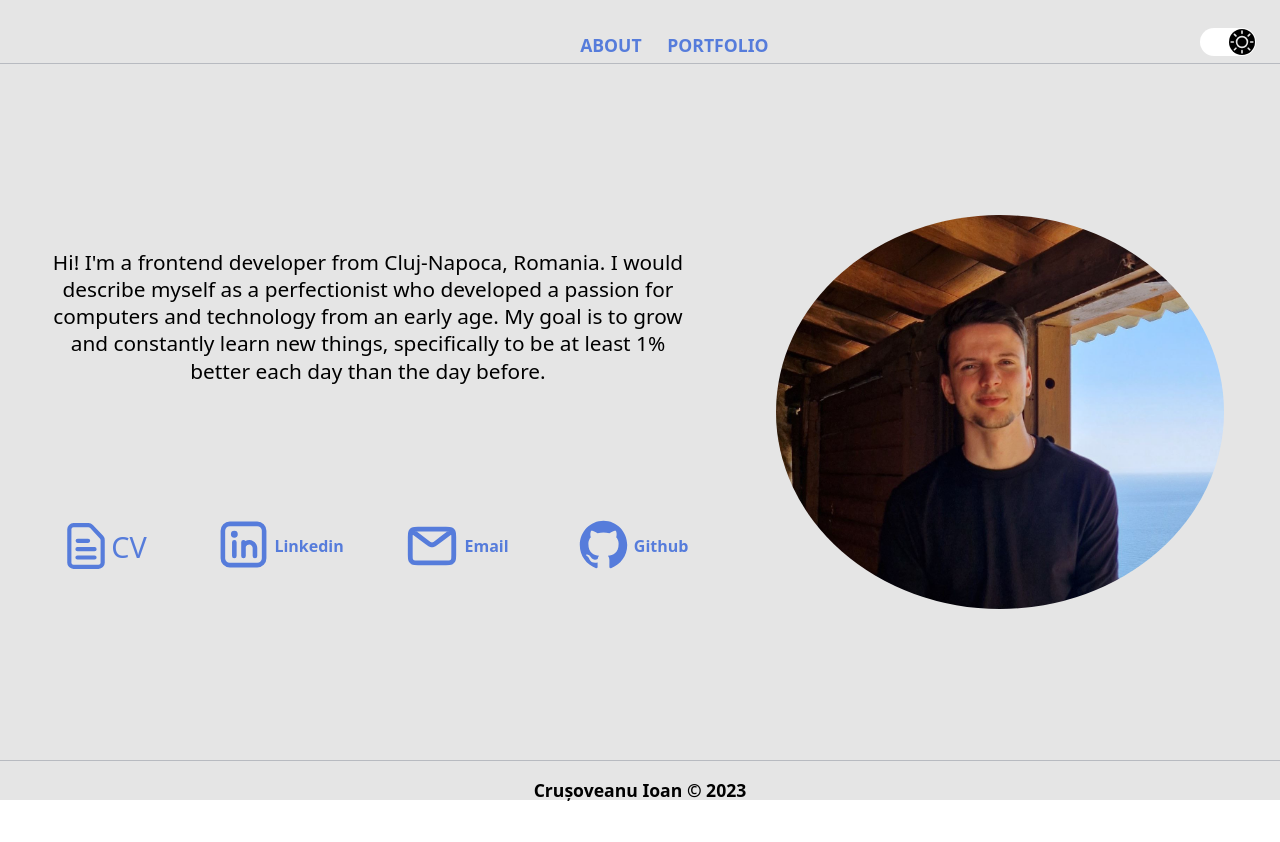
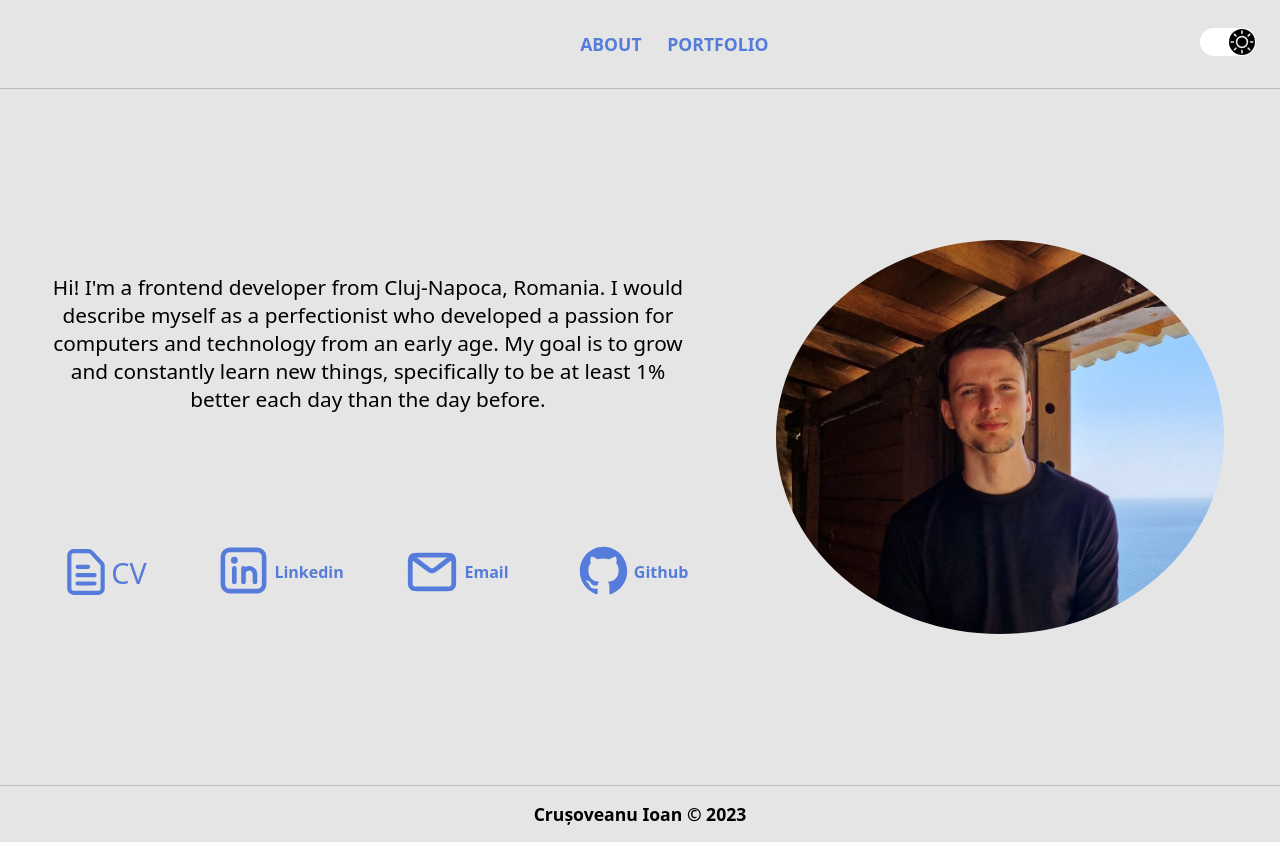
Before and after one commit to ioancruso/portfolio, a Next.js app: page / in a window 1280 px wide. Before the commit the page ends 804 px from the top, so only its background shows below. Built offline with nearby package versions, Linux system fonts and the light colour scheme.

Commit message:
layout change

```diff
--- a/styles/base.css
+++ b/styles/base.css
@@ -32,23 +32,23 @@ html {
     overflow-y: scroll;
     overflow-x: hidden;
 }
-html, body{
-    margin: 0;
-    padding: 0;
-    min-height: 100vh;
-    font-family: system-ui, sans-serif;
-    line-height: 1.7em;
+html {
+    height: 100%;
 }
 body {
+    all: unset;
+    height: 100%;
+    background-color: var(--primary-color);
     color: var(--text-color);
-    -webkit-transition: background-color 300ms linear, color 0.5s linear;
-    -moz-transition: background-color 300ms linear, color 0.5s linear;
-    -o-transition: background-color 300ms linear, color 0.5s linear;
-    -ms-transition: background-color 300ms linear, color 0.5s linear;
-    transition: background-color 300ms linear, color 0.5s linear;
+
+    font-family: system-ui, sans-serif;
+    -webkit-transition: background-color 300ms linear, color 1s linear;
+    -moz-transition: background-color 300ms linear, color 1s linear;
+    -o-transition: background-color 300ms linear, color 1s linear;
+    -ms-transition: background-color 300ms linear, color 1s linear;
+    transition: background-color 300ms linear, color 1s linear;
 }
 #__next {
     display: grid;
-    grid-template-rows: 8vh min-content 5vh;
     background-color: var(--secondary-color);
 }
```
